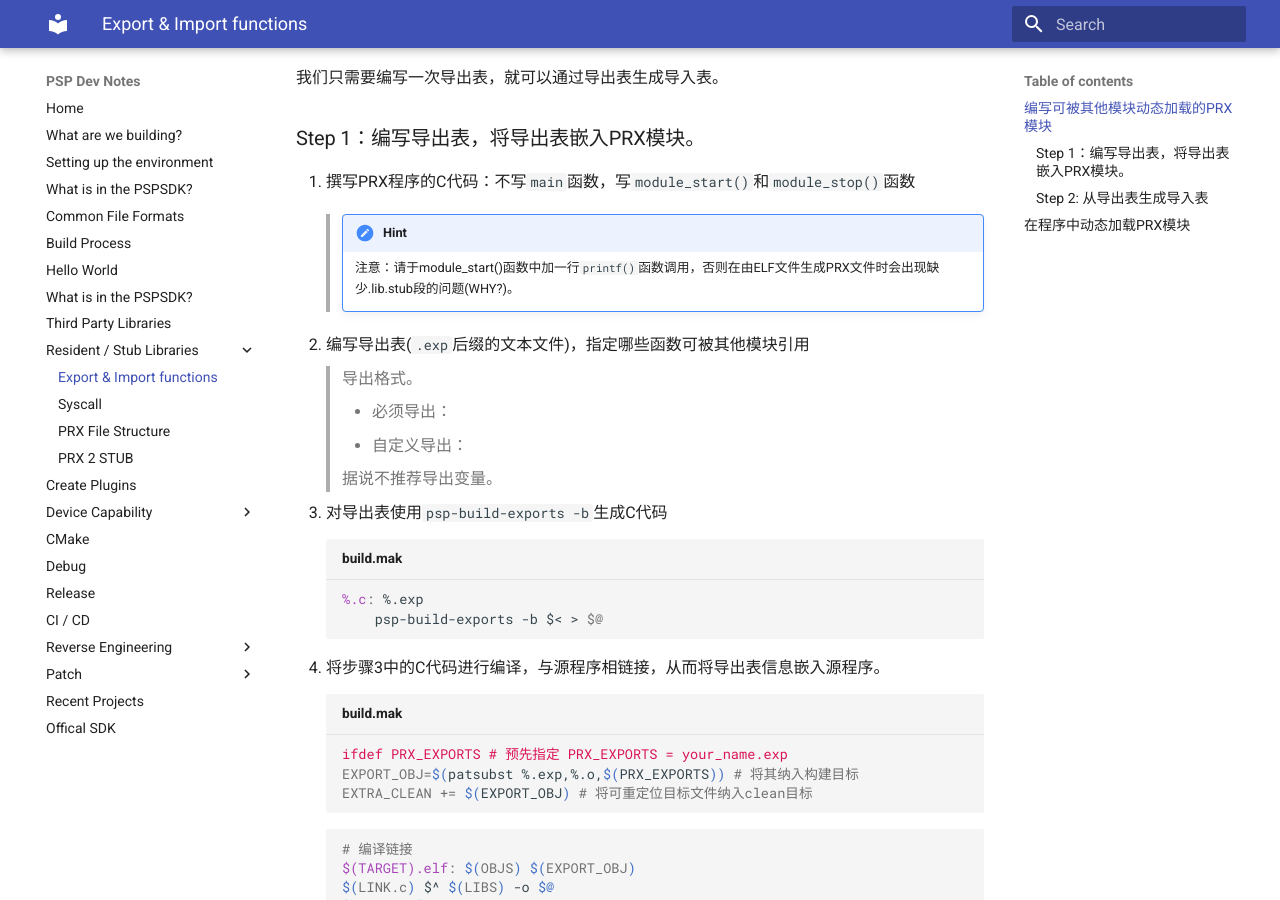
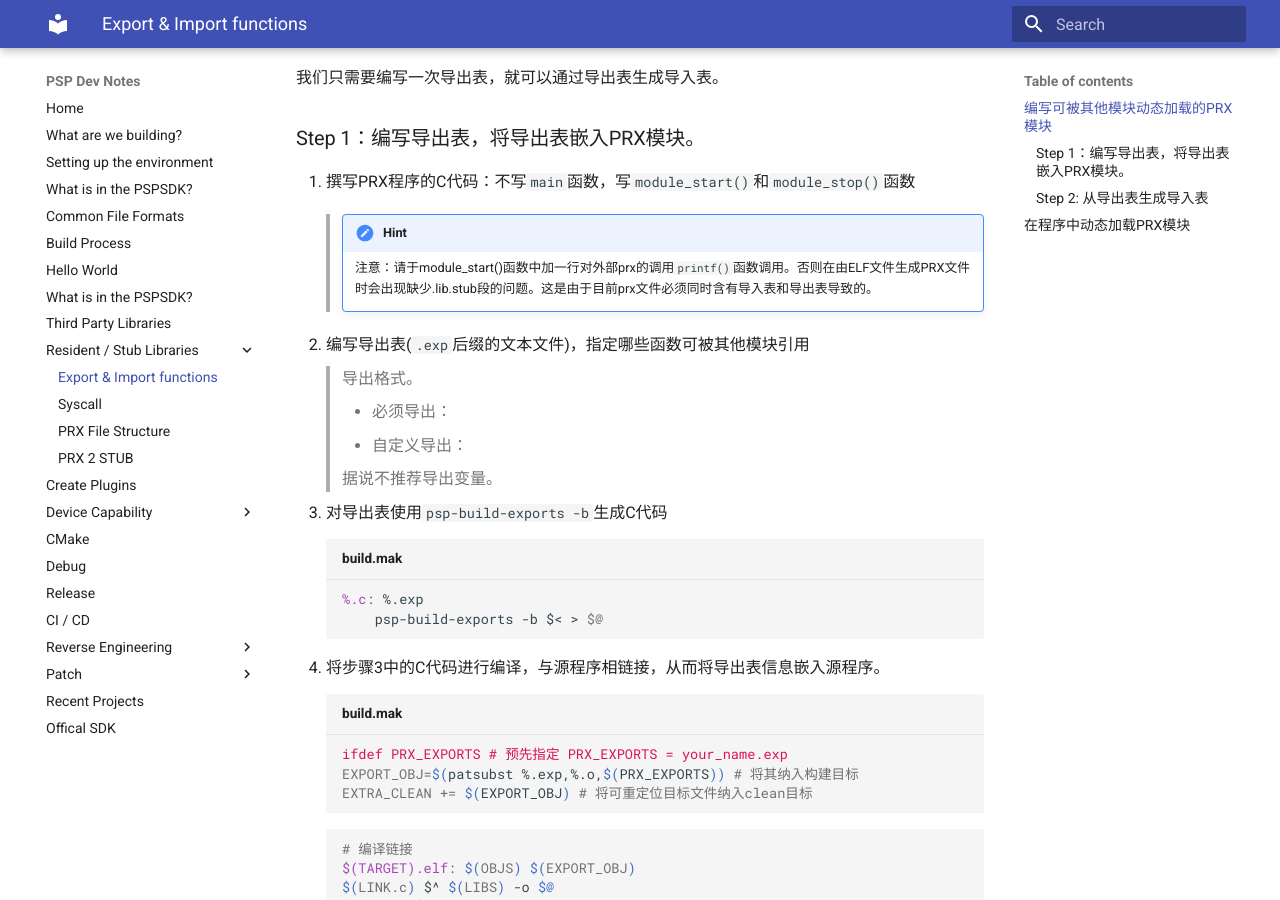
Before and after one commit to xeonliu/PSPDevNote, an MkDocs documentation site: the page built from docs/stublibs.md, in a window 1280 px wide and 900 px high, scrolled down 807 px. Built offline with MkDocs 1.6.1 and Material for MkDocs 9.7.7, drawn with Linux system fonts in a browser that asks for light colours; old or Windows-style settings are respelled for this version of MkDocs.

Commit message:
Update stublibs.md

```diff
--- a/docs/stublibs.md
+++ b/docs/stublibs.md
@@ -33,7 +33,7 @@
 
 1. 撰写PRX程序的C代码：不写`main`函数，写`module_start()`和`module_stop()`函数
 >!!! Hint
-    注意：请于module_start()函数中加一行`printf()`函数调用，否则在由ELF文件生成PRX文件时会出现缺少.lib.stub段的问题(WHY?)。
+    注意：请于module_start()函数中加一行对外部prx的调用`printf()`函数调用。否则在由ELF文件生成PRX文件时会出现缺少.lib.stub段的问题。这是由于目前prx文件必须同时含有导入表和导出表导致的。
 1. 编写导出表(`.exp`后缀的文本文件)，指定哪些函数可被其他模块引用
 > 导出格式。
 >
```
